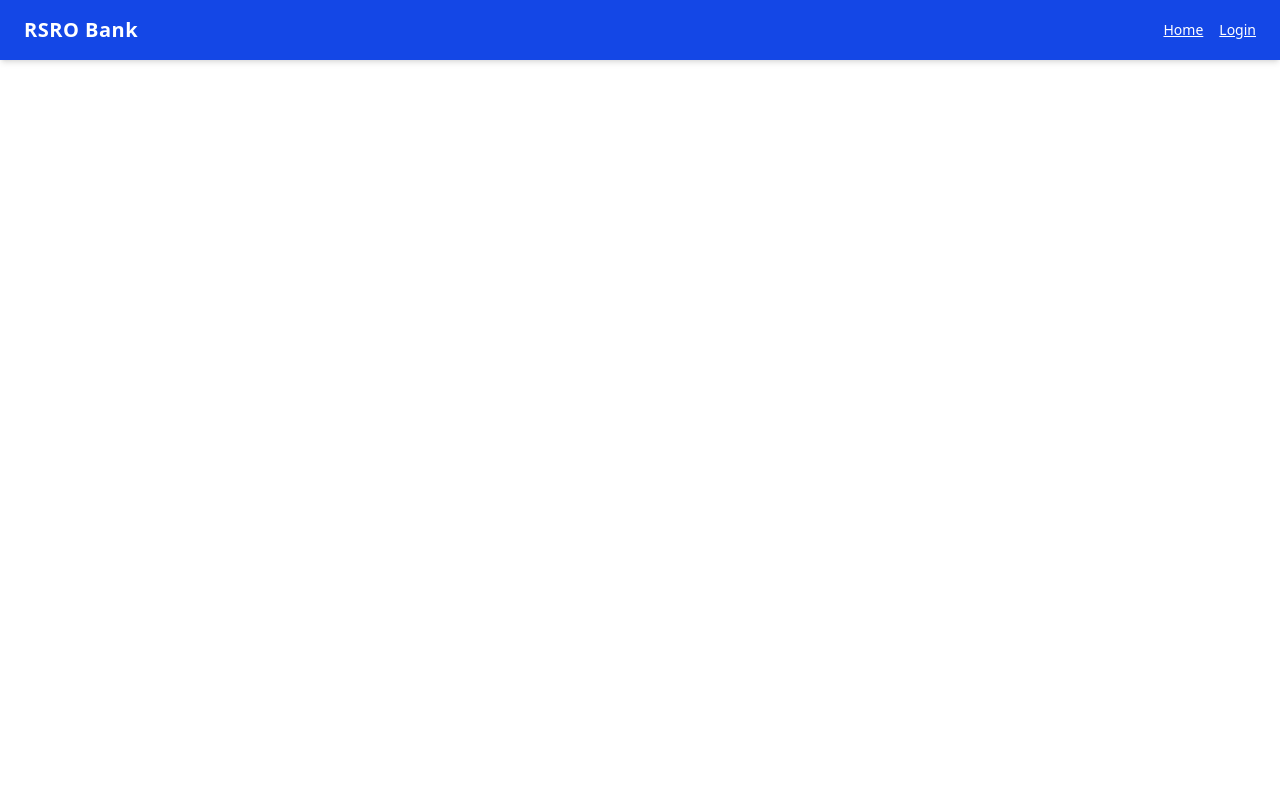
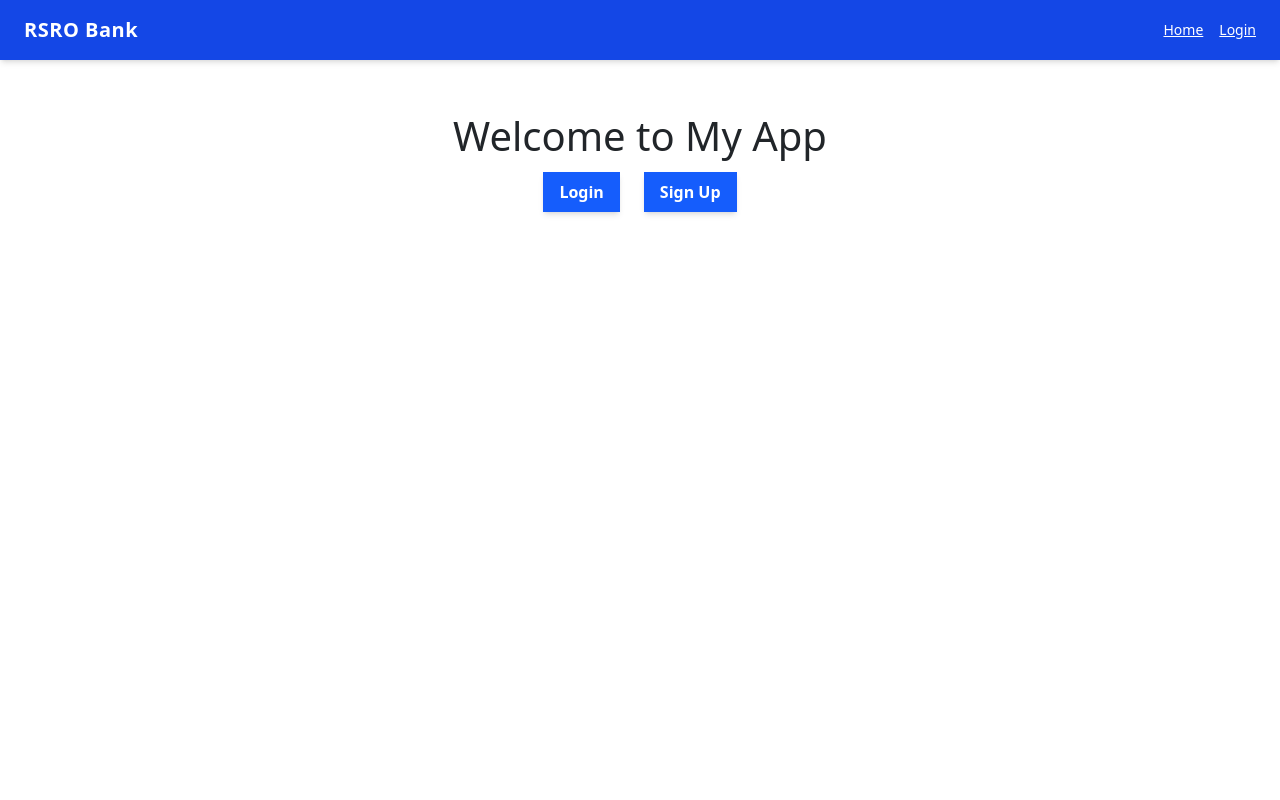
Before and after one commit to RSROBank/CDAC_RSRO_Project, a React (Vite) app in the folder Frontend/category-products-frontend/: page / in a window 1280 px wide. Shown: the top 800 px of the page. Built offline with nearby package versions, Linux system fonts and the light colour scheme.

Commit message:
modify home, signup page

```diff
--- a/Frontend/category-products-frontend/src/App.jsx
+++ b/Frontend/category-products-frontend/src/App.jsx
@@ -6,7 +6,7 @@ import ListCategories from "./components/ListCategories";
 import ListProducts from "./components/ListProducts";
 import SaveOrUpdateProductComponent from "./components/SaveOrUpdateProductComponent";
 //import ListEmployees from './components/ListEmployees';
-import { BrowserRouter, Routes, Route } from "react-router-dom";
+import { BrowserRouter, Routes, Route, Router } from "react-router-dom";
 import Login from "./components/Login";
 import HomePage from "./components/Home";
 import LoginPage from "./components/Login";
@@ -20,17 +20,16 @@ import CustomerDashboard from "./components/Dashboard/Dashbord";
 function App() {
   return (
     <>
-      <div className="min-h-screen flex flex-col">
+      <div className="min-h-screen bg-richblack-900 flex flex-col overflow-y-hidden">
           {/* <HeaderComponent /> */}
+          <Navbar/>
 
           <Routes>
             <Route path='/signup' element={<Signup />} />
             <Route path="/login" element={<LoginPage />} />
             {/* http://localhost:3000 */}
-            <Route path="/" element={<HomePage />} >
-              <Route path="/home" element={<Herosection/>}/>
-              <Route path="/dashboard" element={<CustomerDashboard/>}/>
-            </Route>
+            <Route path="/" element={<HomePage />} />
+            <Route path="dashboard" element={<CustomerDashboard/>}/>
 
 
 
@@ -60,7 +59,7 @@ function App() {
             />
           </Routes>
           {/* <FooterComponent /> */}
-
+          <Footer/>
       </div>
       <ToastContainer/>
     </>
--- a/Frontend/category-products-frontend/src/components/Home.jsx
+++ b/Frontend/category-products-frontend/src/components/Home.jsx
@@ -9,14 +9,11 @@ const HomePage = () => {
 
   return (
     <>
-      <Navbar />
       <div
         className="h-screen"
       >
-        {/* <Herosection/> */}
-        <Outlet />
+        <Herosection/>
       </div>
-      <Footer/>
     </>
   );
 };
--- a/Frontend/category-products-frontend/src/components/Login.jsx
+++ b/Frontend/category-products-frontend/src/components/Login.jsx
@@ -14,8 +14,6 @@ const LoginPage = () => {
   };
 
   return (
-    <>
-    <Navbar/>
     <div style={styles.container}>
       <h2 style={styles.heading}>Login</h2>
       <form onSubmit={handleLogin} style={styles.form}>
@@ -40,7 +38,6 @@ const LoginPage = () => {
         </button>
       </form>
     </div>
-    </>
   );
 };
 
--- a/Frontend/category-products-frontend/src/components/Signup.jsx
+++ b/Frontend/category-products-frontend/src/components/Signup.jsx
@@ -143,12 +143,10 @@ function Signup() {
   }
 
   return (
-    <>
-    <Navbar/>
     <div className="min-h-screen bg-gradient-to-br from-blue-50 to-blue-100 py-10 px-4 text-gray-800 font-sans">
       <div className="max-w-5xl mx-auto bg-white rounded-3xl shadow-2xl border border-blue-200 px-10 py-12">
         <h1 className="text-3xl font-bold text-center text-blue-700 mb-10">Sign Up</h1>
-        <form onSubmit={handleSignUp} className="grid grid-cols-1 md:grid-cols-2 gap-8">
+        <form className="grid grid-cols-1 md:grid-cols-2 gap-8">
           {/* Full Name */}
           <div>
             <label className="text-sm font-medium text-gray-700 mb-1 flex items-center gap-2">
@@ -363,7 +361,8 @@ function Signup() {
           </div>
           <div className="col-span-full flex flex-col sm:flex-row gap-4 pt-6">
             <button
-              type="submit"
+              type="button"
+              onClick={handleSignUp}
               className="flex-1 bg-blue-600 hover:bg-blue-700 text-white font-semibold py-3 px-6 rounded-lg transition-all duration-200 shadow-md hover:shadow-lg"
             >
               Sign Up
@@ -379,7 +378,6 @@ function Signup() {
         </form>
       </div>
     </div>
-    </>
   );
 }
 
```
